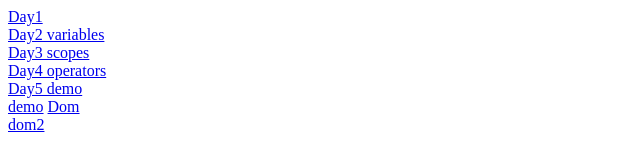
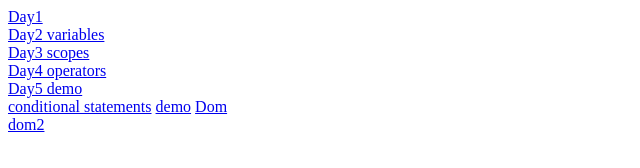
Before and after one commit to SaiVikasReddyy/Js-tasks, a plain HTML site: page index.html in a window 1280 px wide. Shown: the whole page, without its empty margins (0-640 px from the left). Drawn offline with Linux system fonts and the light colour scheme.

Commit message:
conditional statements

```diff
--- a/index.html
+++ b/index.html
@@ -11,7 +11,7 @@
     <a href="Day3js scopes.html">Day3 scopes</a><br>
     <a href="Day4js operators.html">Day4 operators</a><br>
     <a href="Day5demo.html">Day5 demo</a><br>
-    <a href="Day5js conditional statements.html"></a>
+    <a href="Day5js conditional statements.html"> conditional statements</a>
     <a href="demo.js">demo</a>
     <a href="Dom.html">Dom</a><br>
     <a href="dom2.html">dom2</a>
```
